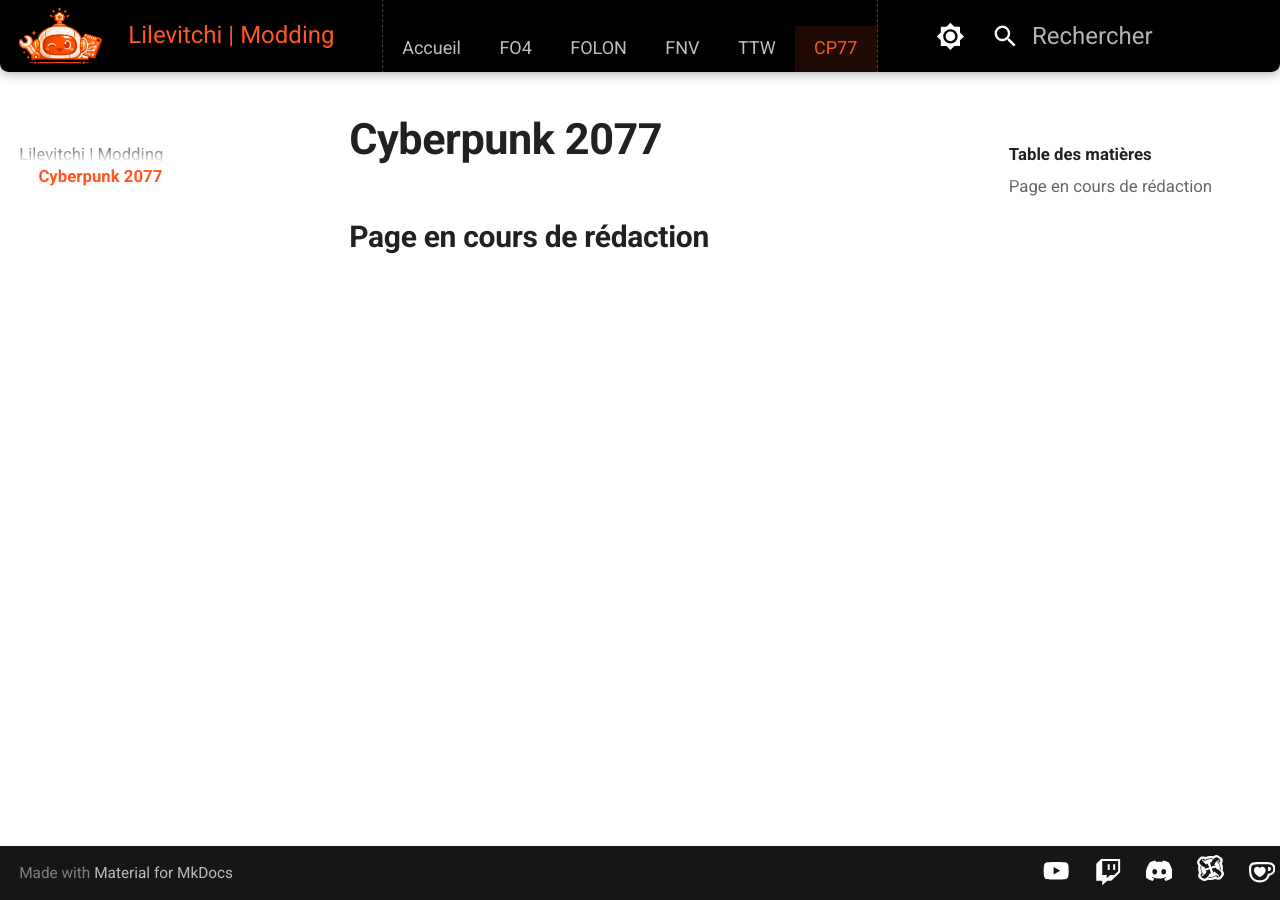
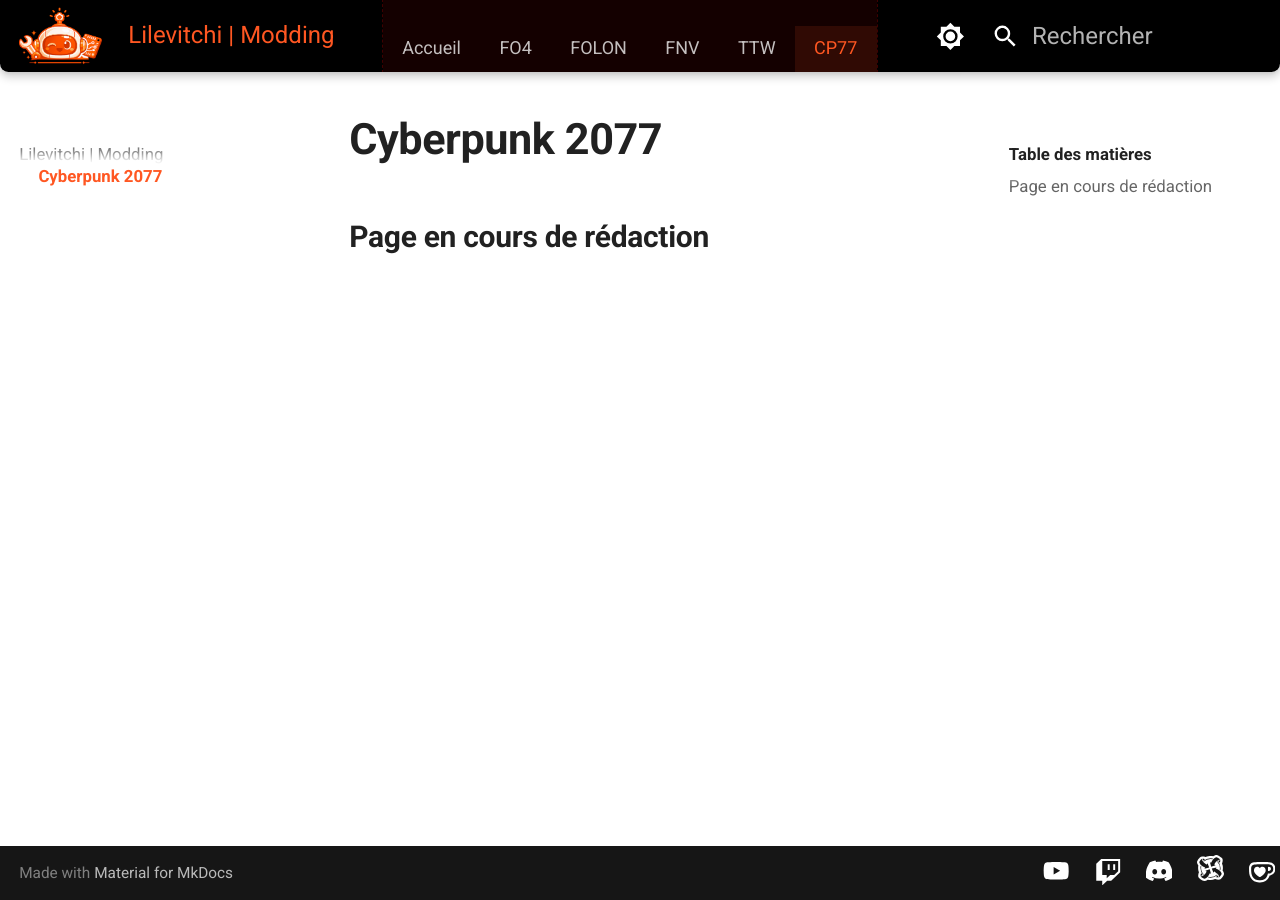
Before and after one commit to Lilevitchi/lilevitchi.github.io, an MkDocs documentation site: the page built from docs/cyberpunk/index.md, in a window 1280 px wide. Built offline with MkDocs 1.6.1 and Material for MkDocs 9.7.7, drawn with Linux system fonts in a browser that asks for light colours.

Commit message:
Update extra.css

```diff
--- a/docs/stylesheets/extra.css
+++ b/docs/stylesheets/extra.css
@@ -159,7 +159,9 @@
   gap: 0;
   padding: 0;
   margin: 0;
-   outline: 1px dashed rgba(255, 255, 255, 0.25);
+
+  background-color: rgba(255, 0, 0, 0.08);
+   outline: 1px dashed rgba(255, 0, 0, 0.25);
 }
 
 /* Item = Source de l'espace */
```
